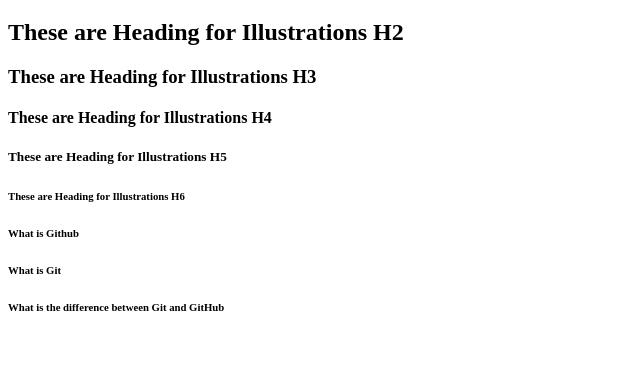
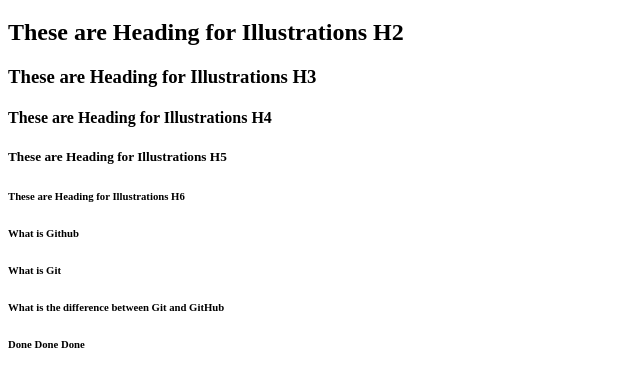
Before and after one commit to X20M29ABD/sparxon.github.io, a plain HTML site: page index.html in a window 1280 px wide. Shown: the part 61-448 px from the top of the page, without its empty margins (0-640 px from the left). Drawn offline with Linux system fonts and the light colour scheme.

Commit message:
done again

```diff
--- a/index.html
+++ b/index.html
@@ -16,5 +16,6 @@
     <h6>What is Github</h6>
     <h6>What is Git</h6>
     <h6>What is the difference between Git and GitHub</h6>
+    <h6>Done Done Done</h6>
 </body>
 </html>
```
